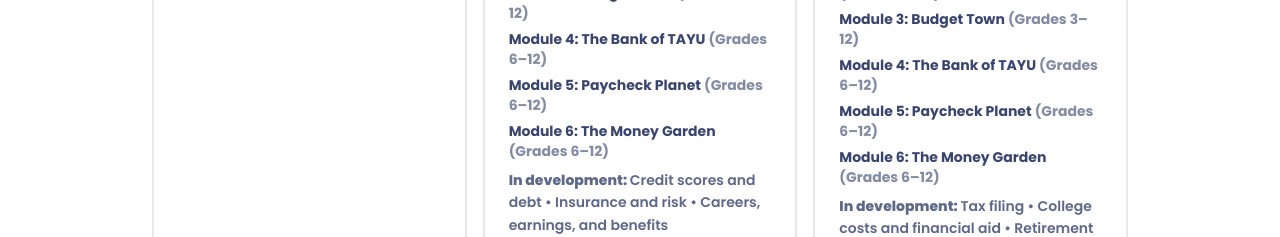
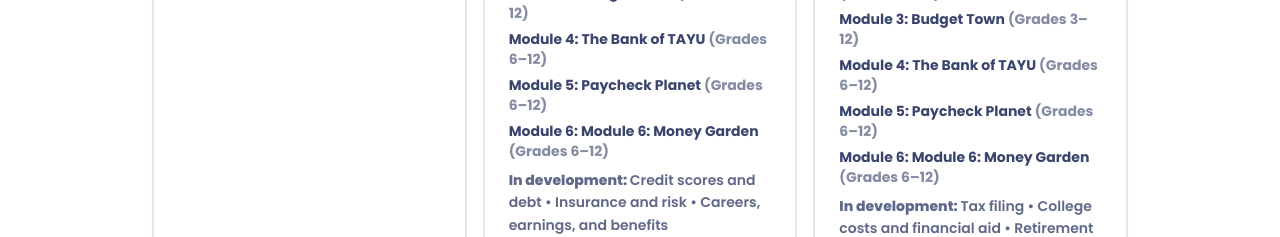
Before and after one commit to dev-rai1/tayu-game, a React (Vite) app in the folder frontend/: page / in a window 1280 px wide. Shown: the part 1460-1697 px from the top of the page. Built offline with nearby package versions, Linux system fonts and the light colour scheme; no server answers.

Commit message:
Make Money Garden module number explicit in menus

```diff
--- a/frontend/src/constants/modules.js
+++ b/frontend/src/constants/modules.js
@@ -48,7 +48,7 @@ export const MODULE_CATALOG = [
   {
     n: 6,
     badge: 'garden',
-    title: 'The Money Garden',
+    title: 'Module 6: Money Garden',
     grades: 'Grades 6–12',
     minutes: 'Two 6–8 min parts',
     desc: 'Part 1 introduces investing and pretend stocks. Part 2 uses market clues, risk, patience, and rebalancing.',
```
